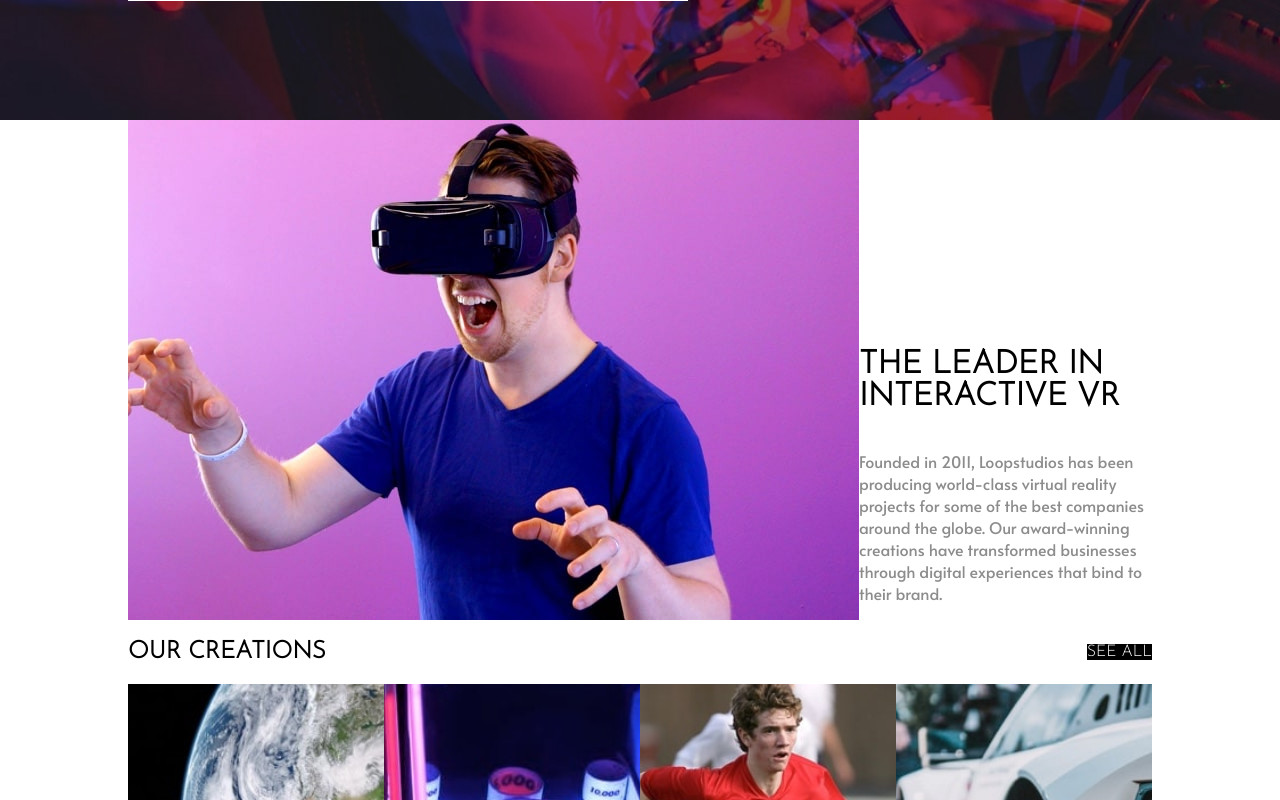
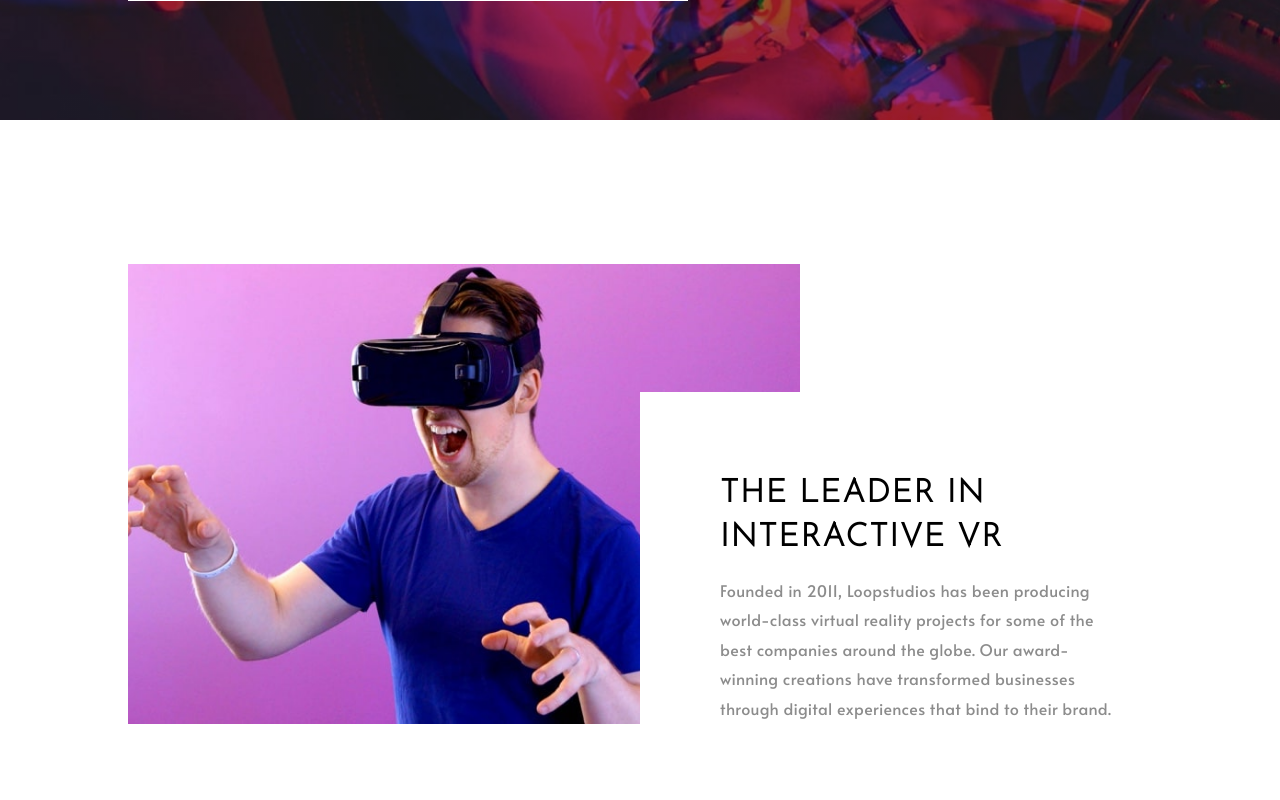
Before and after one commit to VasuBeachoo/loopstudios-landing-page, a JavaScript app: page / in a window 1280 px wide. Shown: the part 520-1320 px from the top of the page. Built offline with nearby package versions, Linux system fonts and the light colour scheme.

Commit message:
Style Feature.js

```diff
--- a/src/components/Feature.js
+++ b/src/components/Feature.js
@@ -3,31 +3,48 @@
 import interactiveImgMobile from "../assets/mobile/image-interactive.jpg";
 
 const Container = styled.div`
+  position: relative;
   display: flex;
   flex-direction: row;
   justify-content: flex-start;
   align-items: flex-end;
   width: 100%;
-  padding: 0 var(--side-padding);
+  padding: 9rem var(--side-padding) 7.5rem;
 `;
 
-const Img = styled.img``;
+const Img = styled.img`
+  width: 42rem;
+`;
 
 const TextContainer = styled.div`
+  position: absolute;
+  left: 50vw;
   display: flex;
   flex-direction: column;
   justify-content: flex-start;
   align-items: flex-start;
+  max-width: 35rem;
+  background-color: var(--White);
+  padding: 5rem 5rem 0;
+  z-index: 2;
 `;
 
 const Heading = styled.h1`
   color: var(--Black);
   font-family: var(--heading-font);
+  font-size: 2rem;
+  letter-spacing: 0.1rem;
+  line-height: 2.75rem;
+  margin: 0;
 `;
 
 const Paragraph = styled.p`
   color: var(--Dark-Gray);
   font-family: var(--body-font);
+  font-size: 1rem;
+  letter-spacing: 0.025rem;
+  line-height: 1.85rem;
+  margin: 1rem 0 0 0;
 `;
 
 const Feature = () => {
--- a/src/components/Intro.js
+++ b/src/components/Intro.js
@@ -20,8 +20,8 @@
   color: var(--White);
   font-family: var(--heading-font);
   font-size: 3.25rem;
+  letter-spacing: 0.2rem;
   line-height: 4.6rem;
-  letter-spacing: 0.2rem;
   max-width: 35rem;
   border: 0.4rem solid var(--White);
   padding: 2.25rem;
```
